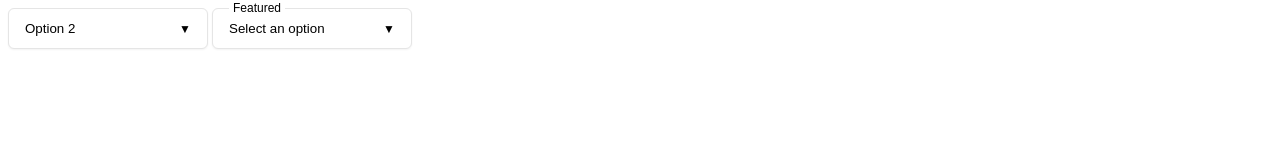
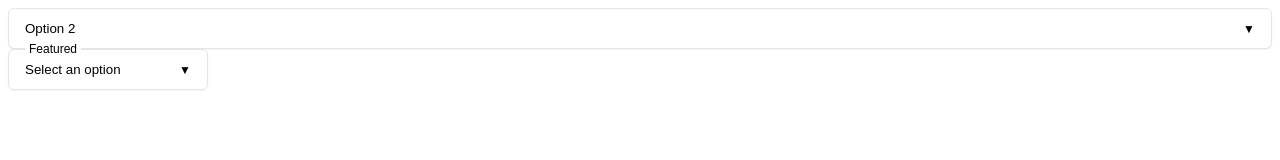
Before and after one commit to ikholil/iselect, a website built with webpack: page index.html in a window 1280 px wide. Built offline with nearby package versions, Linux system fonts and the light colour scheme.

Commit message:
fixes: add all select class at custom select wrapper

```diff
--- a/index.html
+++ b/index.html
@@ -4,9 +4,15 @@
     <meta charset="UTF-8" />
     <meta name="viewport" content="width=device-width, initial-scale=1.0" />
     <title>Document</title>
+    <style>
+      .min-w-full {
+        min-width: 100% !important;
+      }
+    </style>
   </head>
   <body>
-    <select class="custom-select">
+    <select class="custom-select min-w-full">
+      <option>Select an option</option>
       <option value="1">Option 1</option>
       <option value="2" selected>Option 2</option>
       <option value="3">Option 3</option>
@@ -24,5 +30,6 @@
       <option value="g">Option G</option>
       <option value="h">Option H</option>
     </select>
+    <!-- <script src="./dist/iselect.min.js"></script> -->
   </body>
 </html>
--- a/src/iselect.css
+++ b/src/iselect.css
@@ -1,7 +1,10 @@
+:root {
+  --iselect-width: max-content;
+}
 .custom-select-wrapper {
   position: relative;
   display: inline-block;
-  max-width: max-content;
+  max-width: var(--iselect-width);
   min-width: 200px;
 }
 
--- a/src/iselect.js
+++ b/src/iselect.js
@@ -30,6 +30,9 @@ export class CustomSelect {
 
       this.customSelectWrapper = document.createElement('div')
       this.customSelectWrapper.className = 'custom-select-wrapper'
+      this.selectElement.classList.forEach((cls) => {
+        this.customSelectWrapper.classList.add(cls);
+      });
 
       this.customButton = document.createElement('button')
       this.customButton.className = 'custom-select-button'
```
Also changed, not shown: dist/index.html, dist/iselect.min.js.
